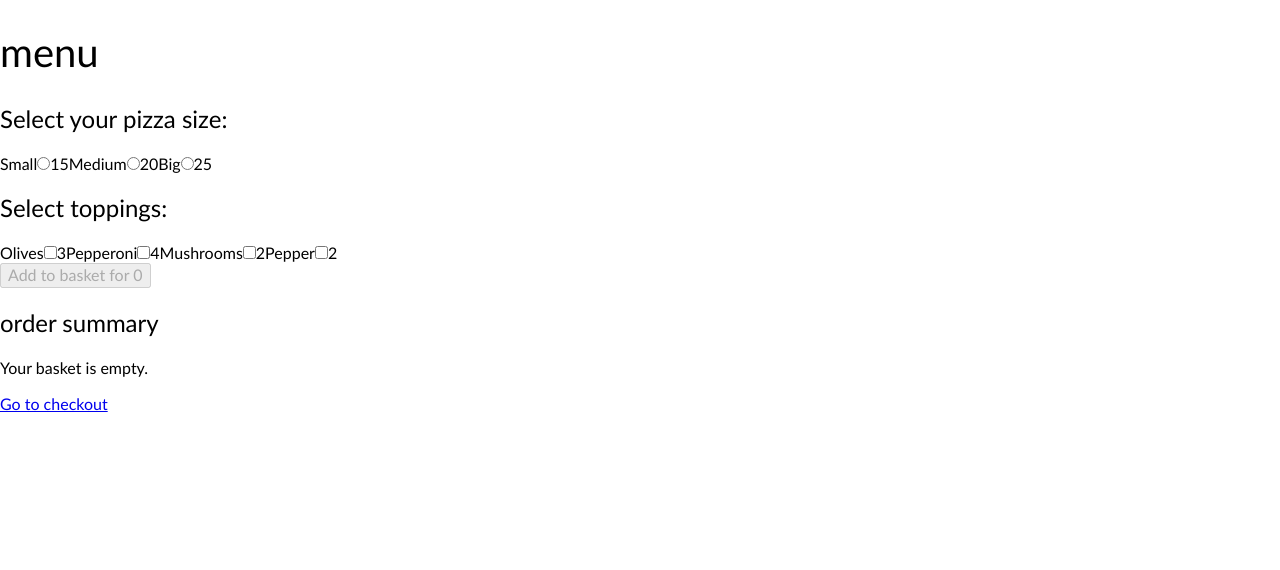
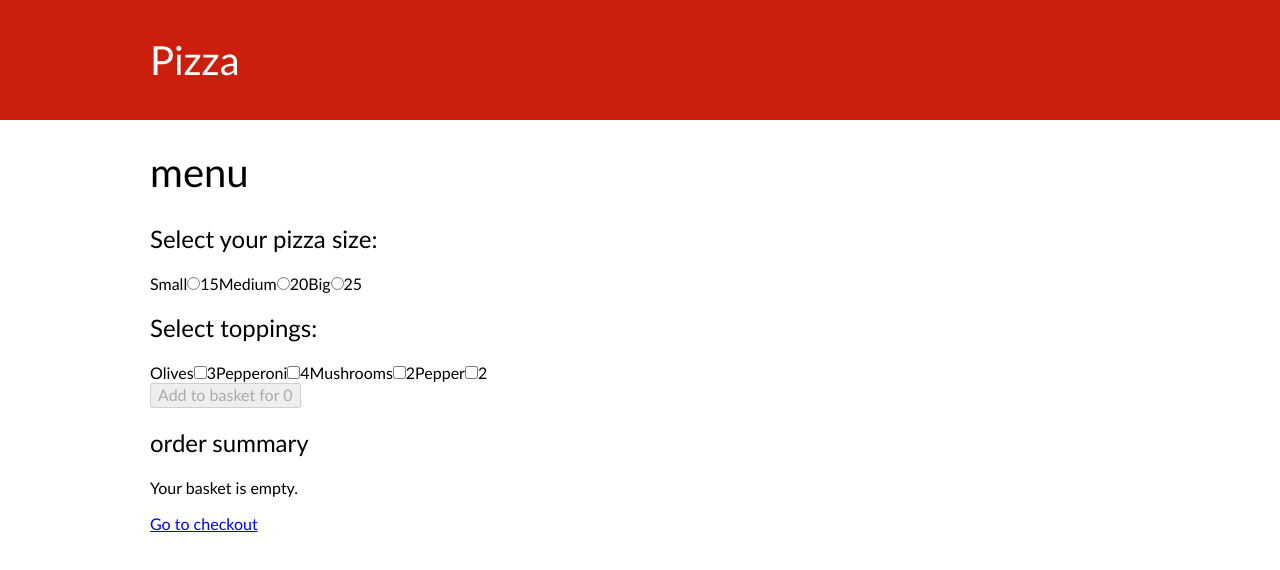
Before and after one commit to maciejpi/pizza-shop, a React (Create React App) app: page / in a window 1280 px wide. Shown: the top 570 px of the page. Built offline with nearby package versions, Linux system fonts and the light colour scheme.

Commit message:
Add header and layout components.

```diff
--- a/src/App.js
+++ b/src/App.js
@@ -1,7 +1,7 @@
 import React from 'react';
 import { Route, Switch } from 'react-router-dom';
 
-import { NotFound } from './components';
+import { NotFound, Header, Layout } from './components';
 import { Checkout, Menu, OrderConfirmation } from './pages';
 import GlobalStyle from './styles/global';
 
@@ -9,12 +9,19 @@ const App = () => {
   return (
     <>
       <GlobalStyle />
-      <Switch>
-        <Route exact path="/" component={Menu} />
-        <Route exact path="/checkout" component={Checkout} />
-        <Route exact path="/order-confirmation" component={OrderConfirmation} />
-        <Route component={NotFound} />
-      </Switch>
+      <Header />
+      <Layout>
+        <Switch>
+          <Route exact path="/" component={Menu} />
+          <Route exact path="/checkout" component={Checkout} />
+          <Route
+            exact
+            path="/order-confirmation"
+            component={OrderConfirmation}
+          />
+          <Route component={NotFound} />
+        </Switch>
+      </Layout>
     </>
   );
 };
--- /dev/null
+++ b/src/components/header.js
@@ -0,0 +1,28 @@
+import React from 'react';
+import styled from 'styled-components/macro';
+
+import { colors } from '../styles/variables';
+import Layout from './layout';
+
+const StyledHeader = styled.header`
+  display: flex;
+  align-items: center;
+  width: 100%;
+  height: 120px;
+  background-color: ${colors.red};
+`;
+
+const AppTittle = styled.h1`
+  margin: 0;
+  color: ${colors.white};
+`;
+
+const Header = () => (
+  <StyledHeader>
+    <Layout>
+      <AppTittle>Pizza</AppTittle>
+    </Layout>
+  </StyledHeader>
+);
+
+export default Header;
--- a/src/components/index.js
+++ b/src/components/index.js
@@ -7,6 +7,8 @@ import AddressDetails from './addressDetails';
 import ContactDetails from './contactDetails';
 import PaymentDetails from './paymentDetails';
 import Input from './input';
+import Header from './header';
+import Layout from './layout';
 
 export {
   NotFound,
@@ -18,4 +20,6 @@ export {
   ContactDetails,
   PaymentDetails,
   Input,
+  Header,
+  Layout,
 };
--- /dev/null
+++ b/src/components/layout.js
@@ -0,0 +1,11 @@
+import React from 'react';
+import styled from 'styled-components/macro';
+
+const PageWidth = styled.div`
+  width: 980px;
+  margin: 0 auto;
+`;
+
+const Layout = ({ children }) => <PageWidth>{children}</PageWidth>;
+
+export default Layout;
```
